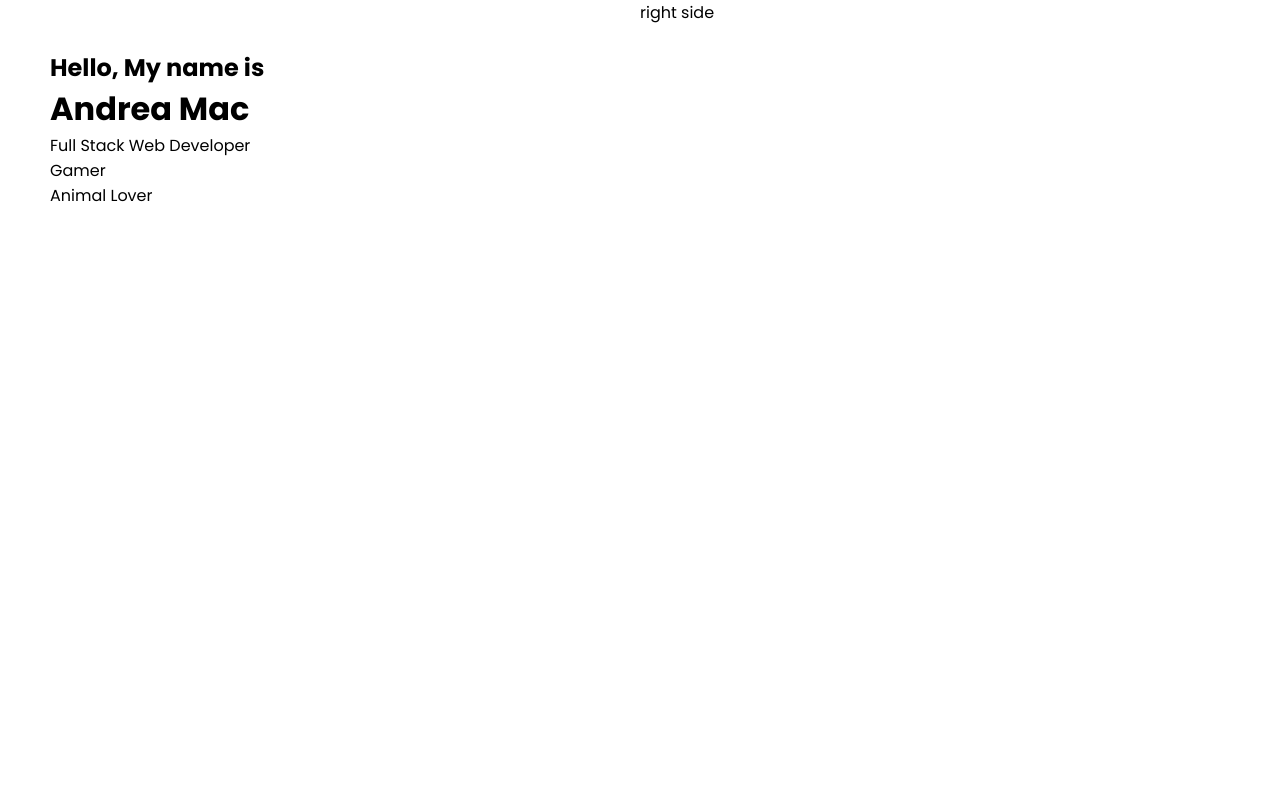
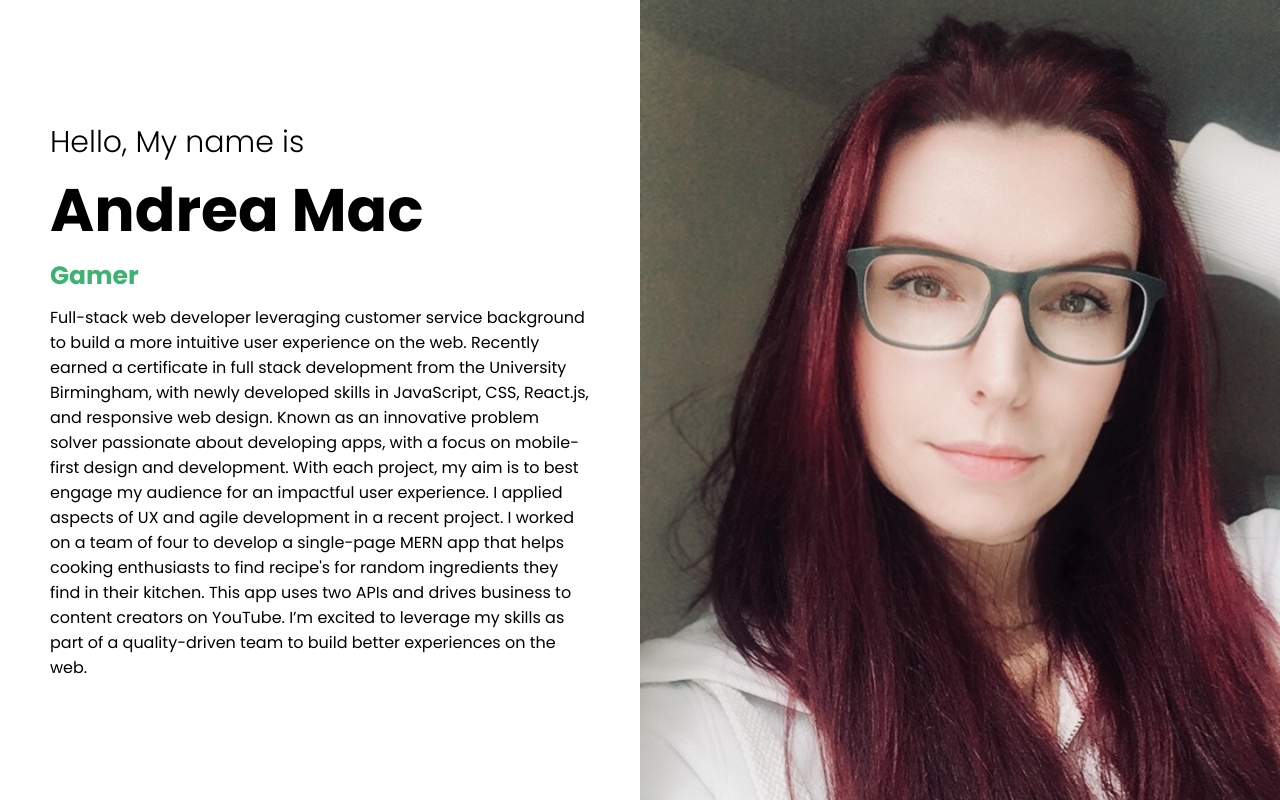
Before and after one commit to Invogue01/andrea_mac_portfolio, a React (Create React App) app: page / in a window 1280 px wide. Built offline with nearby package versions, Linux system fonts and the light colour scheme; a web font is replaced by a local one.

Commit message:
added description about me and Picture

```diff
--- a/src/components/intro/Intro.css
+++ b/src/components/intro/Intro.css
@@ -6,11 +6,58 @@
 
 .i-left{
     flex: 1;
+    display: flex;
+    align-items: center;
+    justify-content: center;
 }
 .i-right{
     flex: 1;
 }
 .i-left-wrapper{
     padding: 50px;
+    height: 70%;
+    display: flex;
+    flex-direction: column;
+    justify-content: space-between;
 
 }
+.i-intro{
+font-size: 30px;
+font-weight: 300;
+
+}
+
+.i-name{
+    font-size: 60px;
+}
+.i-title{
+    height: 50px;
+    overflow: hidden;
+
+}
+.i-title-wrapper{
+    height: 100%;
+    animation: move 10s ease-in-out infinite alternate;
+
+}
+@keyframes move{
+    50%{
+        transform: translateY(-50px);
+    }
+    75%{
+        transform: translateY(-100px);
+    }
+    100%{
+        transform: translateY(-150px);
+    }
+}
+.i-title-item{
+    height:50px;
+    font-size: 25px;
+    font-weight: bold;
+    color: mediumseagreen;
+
+    display: flex;
+    align-items: center;
+
+}
--- a/src/components/intro/Intro.jsx
+++ b/src/components/intro/Intro.jsx
@@ -1,11 +1,12 @@
 import React from 'react'
 import "./Intro.css"
+import Me from "../../images/me.png"
 const intro = () => {
   return (
     <div className="i">
     <div className="i-left">
       <div className="i-left-wrapper">
-        <h2>Hello, My name is</h2>
+        <h2 className="i-intro">Hello, My name is</h2>
         <h1 className="i-name">Andrea Mac</h1>
         <div className="i-title">
           <div className="i-title-wrapper">
@@ -14,9 +15,14 @@ const intro = () => {
             <div className="i-title-item">Animal Lover</div>
           </div>
         </div>
+        <div className="i-description">
+        Full-stack web developer leveraging customer service background to build a more intuitive user experience on the web. Recently earned a certificate in full stack development from the University Birmingham, with newly developed skills in JavaScript, CSS, React.js, and responsive web design. Known as an innovative problem solver passionate about developing apps, with a focus on mobile-first design and development. With each project, my aim is to best engage my audience for an impactful user experience. I applied aspects of UX and agile development in a recent project. I worked on a team of four to develop a single-page MERN app that helps cooking enthusiasts to find recipe's for random ingredients they find in their kitchen. This app uses two APIs and drives business to content creators on YouTube. I’m excited to leverage my skills as part of a quality-driven team to build better experiences on the web.
+        </div>
       </div>
       </div>
-    <div className="i-right">right side</div>
+    <div className="i-right">
+      <img src={Me} alt="" className="i" />
+    </div>
     </div>
   )
 }
```
